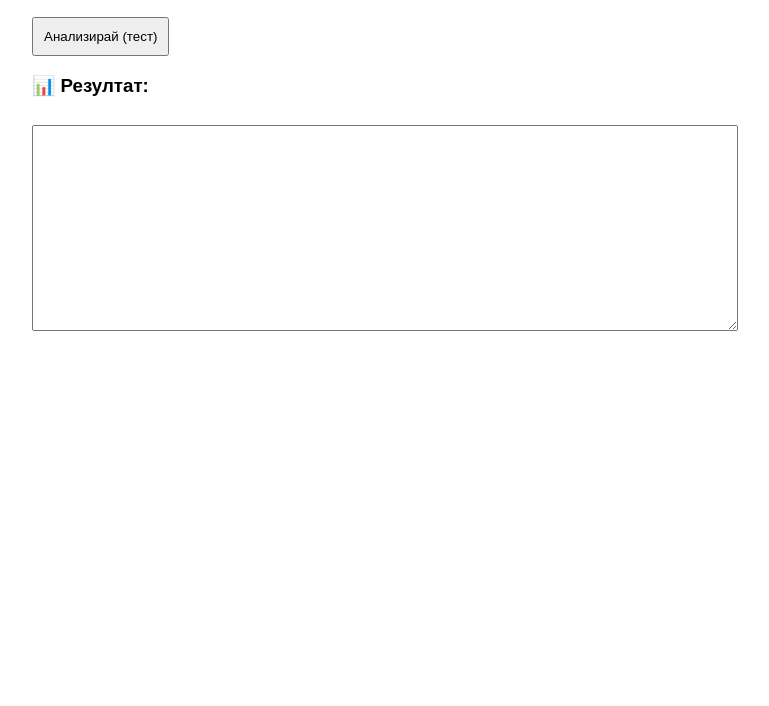
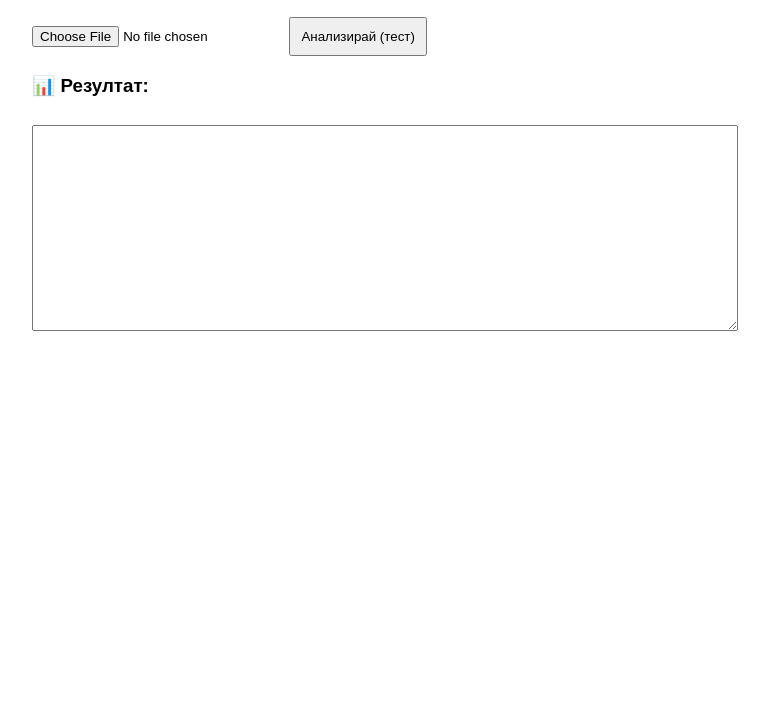
Before and after one commit to pjx687bnps-a11y/aiip-platform, a plain HTML site: page index.html in a window 1280 px wide. Shown: the part 94-800 px from the top of the page, without its empty margins (258-1027 px from the left). Drawn offline with Linux system fonts and the light colour scheme.

Commit message:
Update index.html

```diff
--- a/index.html
+++ b/index.html
@@ -24,7 +24,7 @@
 <body>
 
 <h1>⚖️ AIIP Legal Assistant</h1>
-
+<input type="file" id="file" />
 <button onclick="analyze()">Анализирай (тест)</button>
 
 <h3>📊 Резултат:</h3>
```
